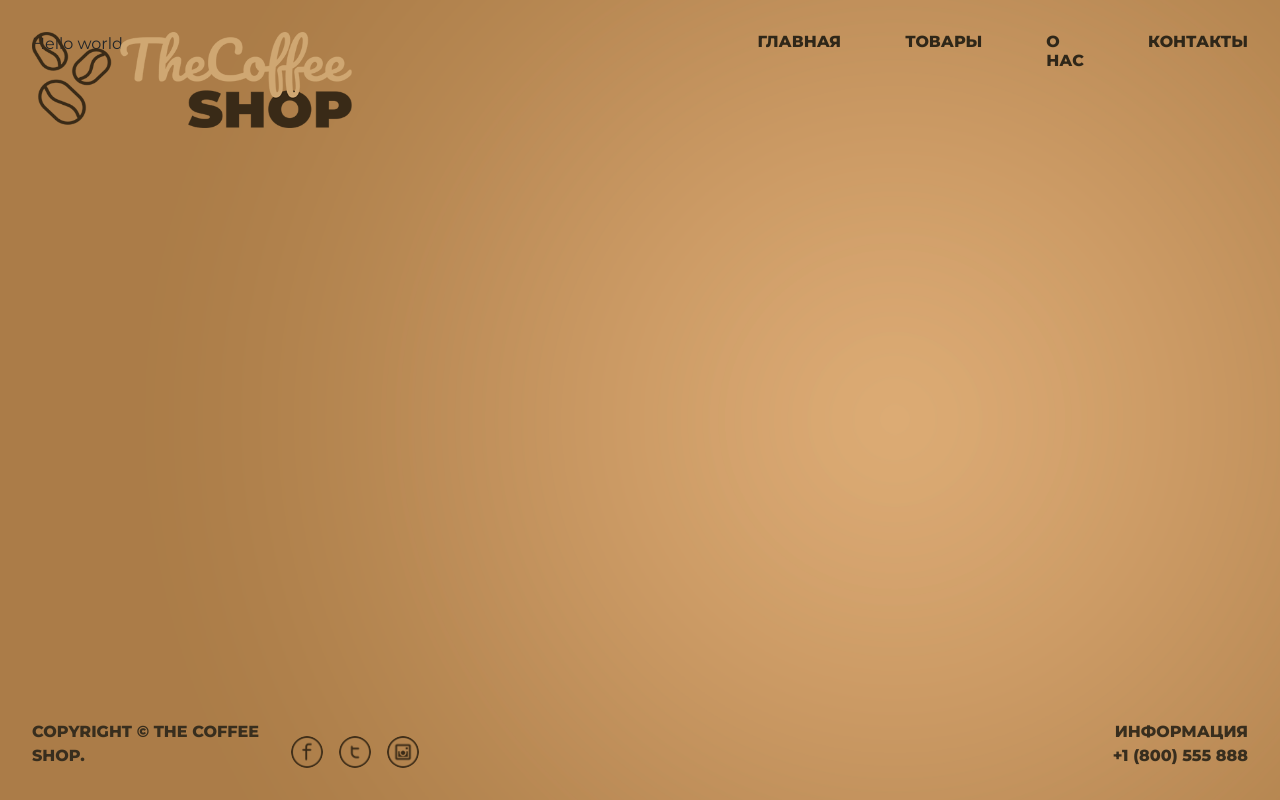
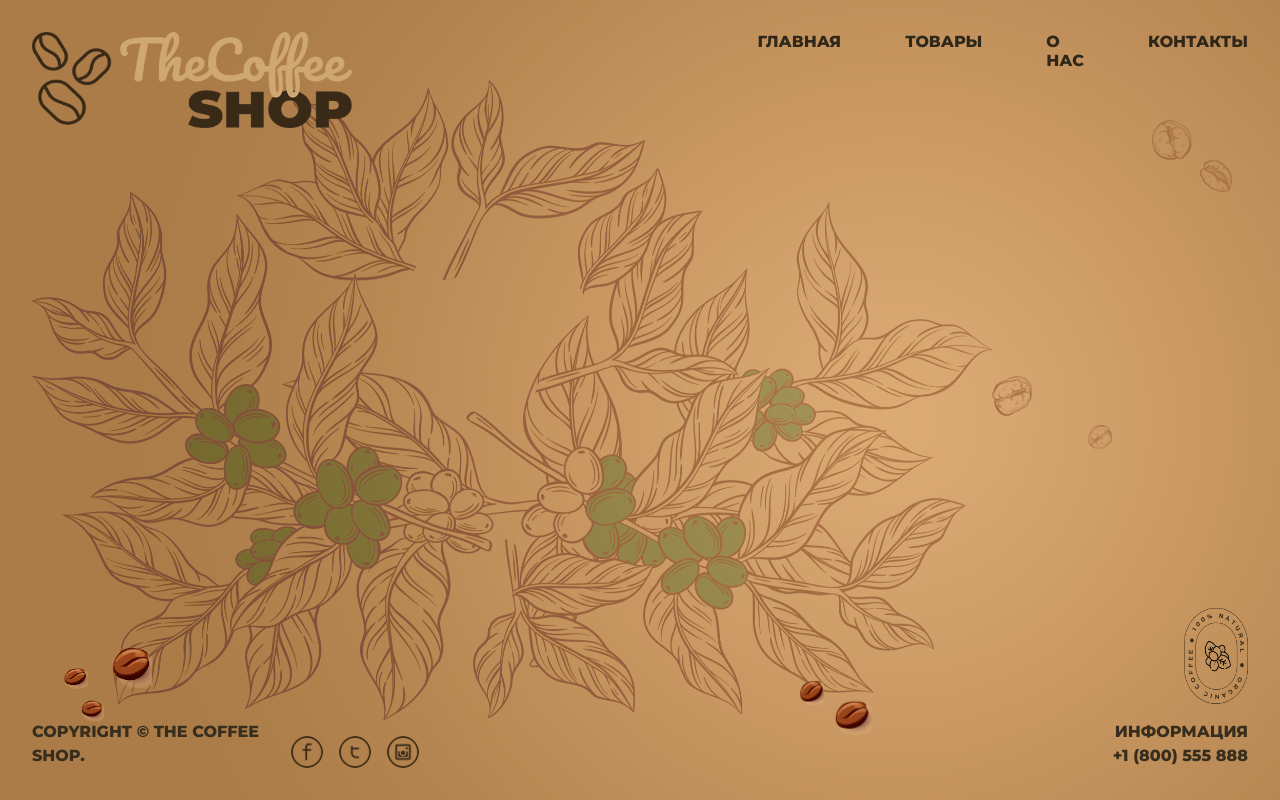
Before and after one commit to yaroslavekimov/COFFEESHOP, a PHP site: page /coffee-shop/ in a window 1280 px wide. Run offline with PHP 8.4, Linux system fonts and the light colour scheme.

Commit message:
leaves seed stamp

```diff
--- a/css/style.css
+++ b/css/style.css
@@ -695,3 +695,124 @@ footer {
 .phoneNumber a:hover {
   color: #705a38;
 }
+
+.leaves {
+  display: inline-block;
+  mix-blend-mode: difference;
+  position: fixed;
+  top: 50%;
+  -webkit-transform: translateY(-50%);
+      -ms-transform: translateY(-50%);
+          transform: translateY(-50%);
+  width: 60rem;
+  height: 40rem;
+}
+
+.leaves .leavesImg {
+  width: 100%;
+  height: 100%;
+}
+
+.seed {
+  position: fixed;
+  display: inline-block;
+  width: 2.5rem;
+  height: 2.5rem;
+}
+
+.seed img {
+  width: 100%;
+  height: 100%;
+}
+
+.seed:nth-child(1) {
+  width: 1.5rem;
+  height: 1.5rem;
+  bottom: 7rem;
+  left: 4rem;
+}
+
+.seed:nth-child(2) {
+  width: 1.5rem;
+  height: 1.5rem;
+  bottom: 5rem;
+  left: 5rem;
+}
+
+.seed:nth-child(3) {
+  bottom: 7rem;
+  left: 7rem;
+}
+
+.seed:nth-child(4) {
+  width: 1.5rem;
+  height: 1.5rem;
+  bottom: 6rem;
+  left: 50rem;
+}
+
+.seed:nth-child(5) {
+  bottom: 4rem;
+  left: 52rem;
+}
+
+.seed:nth-child(6) {
+  bottom: 35rem;
+  left: 82rem;
+}
+
+.seed:nth-child(7) {
+  width: 1.5rem;
+  height: 1.5rem;
+  bottom: 34rem;
+  left: 85rem;
+}
+
+.seed:nth-child(8) {
+  bottom: 24rem;
+  left: 62rem;
+}
+
+.seed:nth-child(9) {
+  width: 1.5rem;
+  height: 1.5rem;
+  bottom: 22rem;
+  left: 68rem;
+}
+
+.seed:nth-child(10) {
+  bottom: 40rem;
+  left: 72rem;
+}
+
+.seed:nth-child(11) {
+  width: 2rem;
+  height: 2rem;
+  bottom: 38rem;
+  left: 75rem;
+}
+
+.seed:nth-child(12) {
+  bottom: 22rem;
+  left: 92rem;
+}
+
+.seed:nth-child(13) {
+  width: 2rem;
+  height: 2rem;
+  bottom: 20rem;
+  left: 95rem;
+}
+
+.stamp {
+  position: fixed;
+  bottom: 6rem;
+  right: 2rem;
+  width: 4rem;
+  height: 6rem;
+}
+
+.stamp img {
+  width: 100%;
+  height: 100%;
+}
--- a/php/footer.php
+++ b/php/footer.php
@@ -1,4 +1,3 @@
-
     <footer>
         <div class="copyright">
             Copyright © The Coffee Shop.
--- a/php/views/general_view.php
+++ b/php/views/general_view.php
@@ -1,8 +0,0 @@
-
-	<main>
-		<section class="box">
-			<?php
-				echo 'Hello world';
-			?>
-		</section>
-	</main>
--- a/php/views/template_view.php
+++ b/php/views/template_view.php
@@ -1,5 +1,33 @@
 <?php
 	include_once 'php/header.php';
-	include_once 'php/views/'.$content_view;
+?>
+
+	<main>
+		<section class="box">
+			<?php
+				include_once 'php/views/'.$content_view;
+			?>
+			<div class="leaves">
+				<img class="leavesImg" src="img/leaves.png" alt="the best coffee">
+			</div>
+			<div class="seeds">
+				<div class="seed"><img src="img/seed_1.png" alt="the best coffee" class="seedImg"></div>
+				<div class="seed"><img src="img/seed_2.png" alt="the best coffee" class="seedImg"></div>
+				<div class="seed"><img src="img/seed_3.png" alt="the best coffee" class="seedImg"></div>
+				<div class="seed"><img src="img/seed_4.png" alt="the best coffee" class="seedImg"></div>
+				<div class="seed"><img src="img/seed_5.png" alt="the best coffee" class="seedImg"></div>
+				<div class="seed"><img src="img/seed_6.png" alt="the best coffee" class="seedImg"></div>
+				<div class="seed"><img src="img/seed_7.png" alt="the best coffee" class="seedImg"></div>
+				<div class="seed"><img src="img/seed_8.png" alt="the best coffee" class="seedImg"></div>
+				<div class="seed"><img src="img/seed_9.png" alt="the best coffee" class="seedImg"></div>
+				<div class="seed"><img src="img/seed_10.png" alt="the best coffee" class="seedImg"></div>
+				<div class="seed"><img src="img/seed_11.png" alt="the best coffee" class="seedImg"></div>
+				<div class="seed"><img src="img/seed_12.png" alt="the best coffee" class="seedImg"></div>
+				<div class="seed"><img src="img/seed_13.png" alt="the best coffee" class="seedImg"></div>
+			</div>
+			<div class="stamp"><img src="img/Natural.png" alt="stamp coffee"></div>
+	</section>
+	</main>
+<?php
 	include_once 'php/footer.php';
 ?>
--- /dev/null
+++ b/sass/leaves/_leaves.scss
@@ -0,0 +1,13 @@
+.leaves {
+    display: inline-block;
+    mix-blend-mode: difference;
+    position: fixed;
+    top: 50%;
+    transform: translateY(-50%);
+    width: 60rem;
+    height: 40rem;
+    .leavesImg {
+        width: 100%;
+        height: 100%;
+    }
+}
--- /dev/null
+++ b/sass/seed/_seed.scss
@@ -0,0 +1,76 @@
+.seed {
+    position: fixed;
+    display: inline-block;
+    width: 2.5rem;
+    height: 2.5rem;
+    img {
+        width: 100%;
+        height: 100%;
+    }
+    &:nth-child(1) {
+        width: 1.5rem;
+        height: 1.5rem;
+        bottom: 7rem;
+        left: 4rem;
+    }
+    &:nth-child(2) {
+        width: 1.5rem;
+        height: 1.5rem;
+        bottom: 5rem;
+        left: 5rem;
+    }
+    &:nth-child(3) {
+        bottom: 7rem;
+        left: 7rem;
+    }
+    &:nth-child(4) {
+        width: 1.5rem;
+        height: 1.5rem;
+        bottom: 6rem;
+        left: 50rem;
+    }
+    &:nth-child(5) {
+        bottom: 4rem;
+        left: 52rem;
+    }
+    &:nth-child(6) {
+        bottom: 35rem;
+        left: 82rem;
+    }
+    &:nth-child(7) {
+        width: 1.5rem;
+        height: 1.5rem;
+        bottom: 34rem;
+        left: 85rem;
+    }
+    &:nth-child(8) {
+        bottom: 24rem;
+        left: 62rem;
+    }
+    &:nth-child(9) {
+        width: 1.5rem;
+        height: 1.5rem;
+        bottom: 22rem;
+        left: 68rem;
+    }
+    &:nth-child(10) {
+        bottom: 40rem;
+        left: 72rem;
+    }
+    &:nth-child(11) {
+        width: 2rem;
+        height: 2rem;
+        bottom: 38rem;
+        left: 75rem;
+    }
+    &:nth-child(12) {
+        bottom: 22rem;
+        left: 92rem;
+    }
+    &:nth-child(13) {
+        width: 2rem;
+        height: 2rem;
+        bottom: 20rem;
+        left: 95rem;
+    }
+}
--- /dev/null
+++ b/sass/stamp/_stamp.scss
@@ -0,0 +1,11 @@
+.stamp {
+    position: fixed;
+    bottom: 6rem;
+    right: 2rem;
+    width: 4rem;
+    height: 6rem;
+    img {
+        width: 100%;
+        height: 100%;
+    }
+}
--- a/sass/style.scss
+++ b/sass/style.scss
@@ -10,3 +10,6 @@
 @import "header/_header.scss";
 @import "box/_box.scss";
 @import "footer/_footer.scss";
+@import "leaves/_leaves.scss";
+@import "seed/_seed.scss";
+@import "stamp/_stamp.scss";
```
